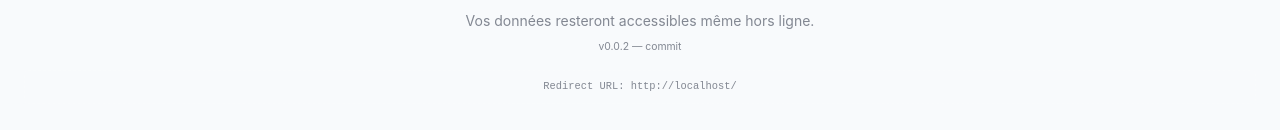
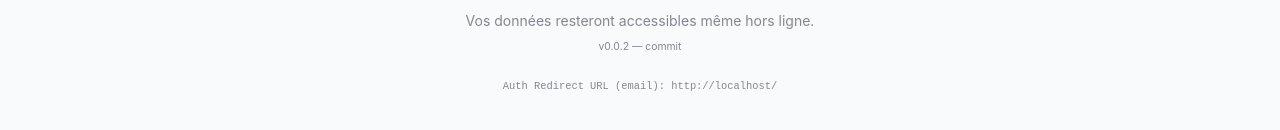
Before and after one commit to xdmj76/velotaf, a React (Vite) app: page / in a window 1280 px wide. Shown: the part 576-706 px from the top of the page. Built offline with nearby package versions, Linux system fonts and the light colour scheme; no server answers.

Commit message:
fix: update Supabase auth redirect property and clarify UI labels for email redirection

```diff
--- a/src/views/Auth.jsx
+++ b/src/views/Auth.jsx
@@ -19,9 +19,11 @@ export default function AuthView() {
       const authOptions = {
         email,
         options: {
-          redirectTo: window.location.origin + (import.meta.env.BASE_URL || '/')
+          emailRedirectTo: window.location.origin + (import.meta.env.BASE_URL || '/')
         }
       }
+
+      console.log(authOptions)
 
       if (mode === 'magic') {
         result = await supabase.auth.signInWithOtp(authOptions)
@@ -205,7 +207,7 @@ export default function AuthView() {
           borderRadius: '4px',
           fontFamily: 'monospace'
         }}>
-          Redirect URL: {window.location.origin + (import.meta.env.BASE_URL || '/')}
+          Auth Redirect URL (email): {window.location.origin + (import.meta.env.BASE_URL || '/')}
         </div>
       </footer>
     </div>
--- a/src/views/Settings.jsx
+++ b/src/views/Settings.jsx
@@ -339,7 +339,7 @@ export default function SettingsView({ commuteData }) {
           borderRadius: '4px',
           fontFamily: 'monospace'
         }}>
-          Auth Redirect URL: {window.location.origin + (import.meta.env.BASE_URL || '/')}
+          Auth Redirect URL (email): {window.location.origin + (import.meta.env.BASE_URL || '/')}
         </div>
       </div>
     </div>
```
